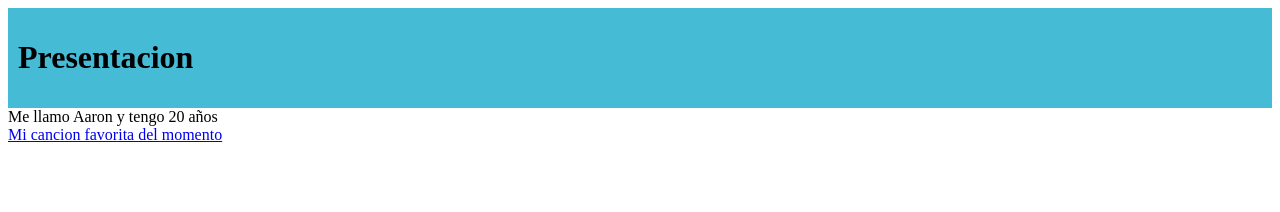
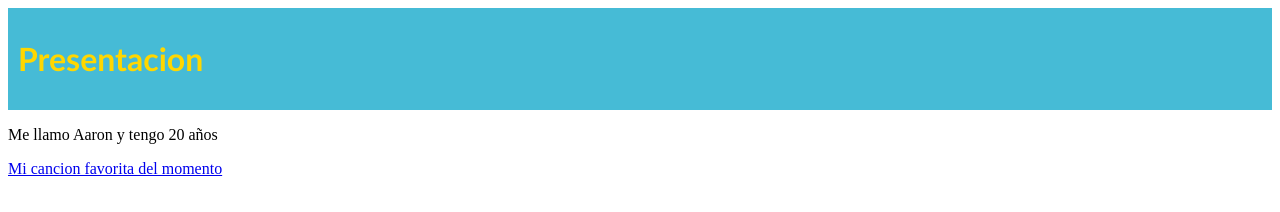
Before and after one commit to AaronDMcreator/Repo2, a plain HTML site: page index.html in a window 1280 px wide. Drawn offline with Linux system fonts and the light colour scheme.

Commit message:
Se agrego con exito los estilos a el texto del header

```diff
--- a/index.html
+++ b/index.html
@@ -12,7 +12,7 @@
             Presentacion
         </h1>
     </header>
-    Me llamo Aaron y tengo 20 años
+    <p>Me llamo Aaron y tengo 20 años</p>
     <nav>
         <a href="https://www.youtube.com/watch?v=Nk8C9FdCdJQ&list=RDMMNk8C9FdCdJQ&start_radio=1" target="_blank">Mi cancion favorita del momento</a>
     </nav>
@@ -23,6 +23,12 @@
         padding: 10px;
     }
 
+    header h1{
+        font-family: "Trebuchet MS";
+        color: gold;
+    }
+
+
 
 </style>
 
```
